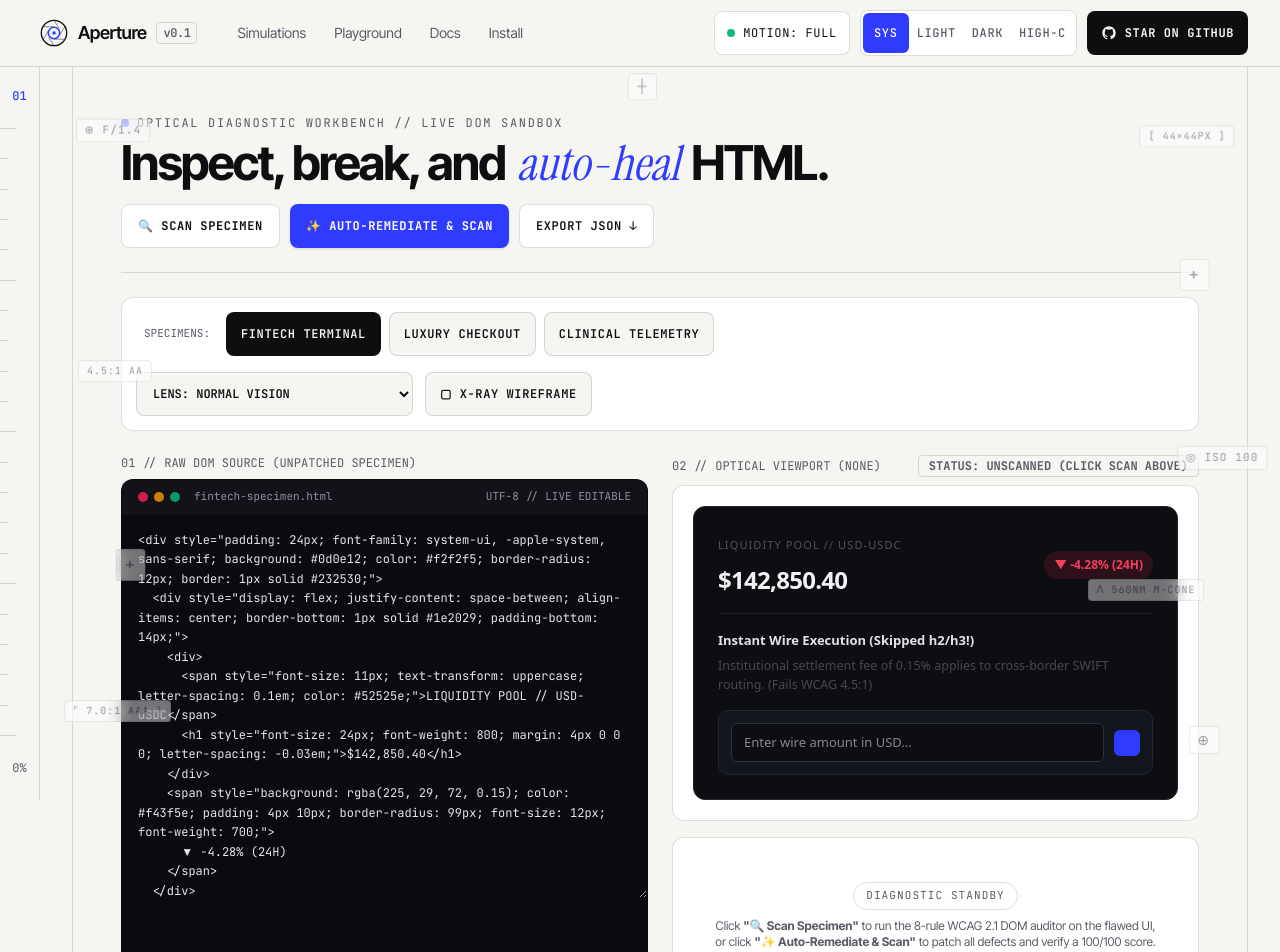
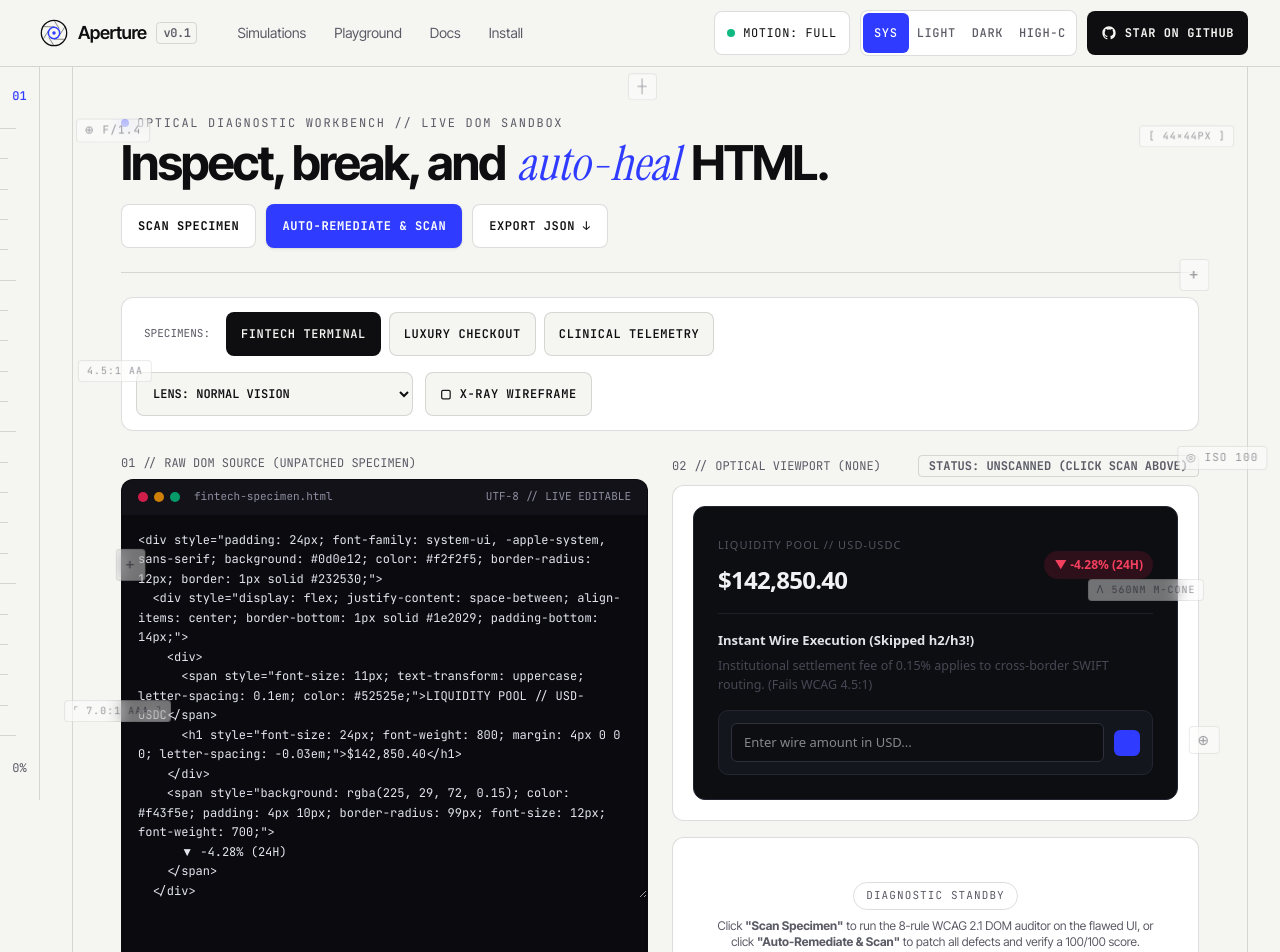
Before and after one commit to Itsgauravvv/Aperture, a Next.js app in the folder apps/web/: page /playground in a window 1280 px wide. Shown: the top 952 px of the page. Built offline with nearby package versions, Linux system fonts and the light colour scheme.

Commit message:
Updated AuditDemo and playgound page

```diff
--- a/apps/web/app/playground/page.tsx
+++ b/apps/web/app/playground/page.tsx
@@ -345,7 +345,7 @@ export default function PlaygroundPage() {
               style={{ fontFamily: "var(--font-mono)" }}
               className="min-h-[44px] cursor-pointer rounded-lg border bg-[var(--surface)] px-4 text-xs font-bold uppercase tracking-wider transition-colors hover:border-[var(--accent)]"
             >
-              {isScanning ? "Scanning DOM..." : "🔍 Scan Specimen"}
+              {isScanning ? "Scanning DOM..." : "Scan Specimen"}
             </button>
 
             <button
@@ -360,7 +360,7 @@ export default function PlaygroundPage() {
             >
               {isRemediated
                 ? "✓ Remediated (100/100)"
-                : "✨ Auto-Remediate & Scan"}
+                : "Auto-Remediate & Scan"}
             </button>
 
             <button
@@ -586,9 +586,9 @@ export default function PlaygroundPage() {
                     DIAGNOSTIC STANDBY
                   </div>
                   <p className="mt-2 max-w-md text-xs text-[var(--muted)]">
-                    Click <strong>&quot;🔍 Scan Specimen&quot;</strong> to run
+                    Click <strong>&quot;Scan Specimen&quot;</strong> to run
                     the 8-rule WCAG 2.1 DOM auditor on the flawed UI, or click{" "}
-                    <strong>&quot;✨ Auto-Remediate &amp; Scan&quot;</strong> to
+                    <strong>&quot;Auto-Remediate &amp; Scan&quot;</strong> to
                     patch all defects and verify a 100/100 score.
                   </p>
                 </div>
--- a/apps/web/components/sections/AuditDemo.tsx
+++ b/apps/web/components/sections/AuditDemo.tsx
@@ -271,7 +271,7 @@ export function AuditDemo() {
                 style={{ fontFamily: "var(--font-mono)" }}
                 className="mt-6 min-h-[44px] cursor-pointer rounded-lg border px-4 text-xs font-bold uppercase tracking-wider hover:border-[var(--accent)]"
               >
-                ⚡ Start Sample Scan
+                Start Sample Scan
               </button>
             </div>
           ) : (
```
